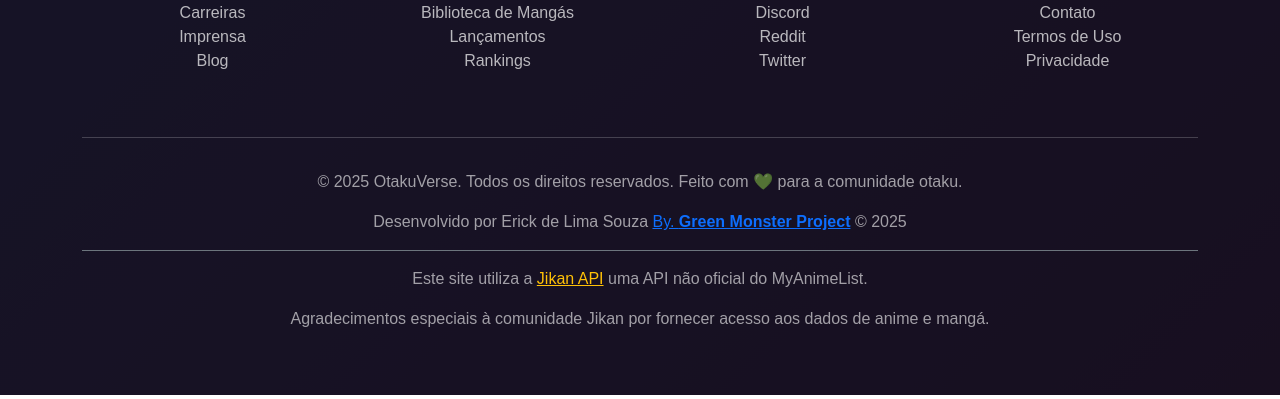
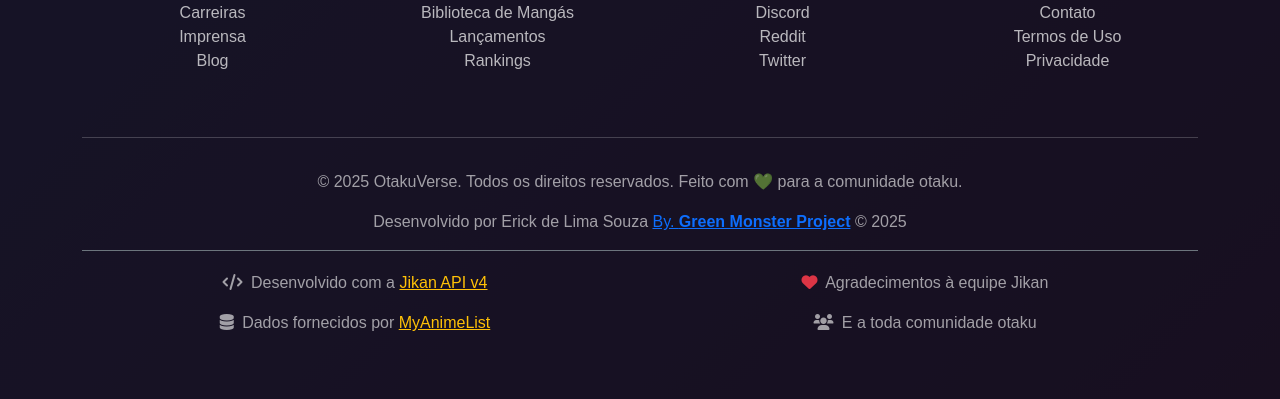
Before and after one commit to Erick-Lim-Souza/Otaku-Verse, a plain HTML site: page index.html in a window 1280 px wide. Shown: the part 2287-2686 px from the top of the page. Drawn offline with nearby package versions, Linux system fonts and the light colour scheme; no server answers.

Commit message:
Update index.html

```diff
--- a/index.html
+++ b/index.html
@@ -9,6 +9,7 @@
     <!-- Font Awesome para ícones -->
     <link rel="stylesheet" href="https://cdnjs.cloudflare.com/ajax/libs/font-awesome/6.0.0-beta3/css/all.min.css">
     <link rel="stylesheet" href="styles.css">
+
 </head>
 <body>
     <header class="navbar navbar-expand-lg navbar-dark">
@@ -304,23 +305,44 @@
                     </div>
                 </div>
 
-                <!--RODAPÉ-->
                 <div class="footer-bottom mt-5">
     <p>&copy; 2025 OtakuVerse. Todos os direitos reservados. Feito com 💚 para a comunidade otaku.</p>
     <p>Desenvolvido por Erick de Lima Souza <a href="https://ericklima-dev.netlify.app/">By. <strong>Green Monster Project</strong></a> &copy; 2025</p>
 
-    <!-- Adição das informações sobre a API e agradecimentos -->
+    <!-- Informações sobre a API e agradecimentos -->
     <div class="mt-3 pt-3 border-top border-secondary">
-            <P>
-                Este site utiliza a <a href="https://jikan.moe" target="_blank" class="text-warning">Jikan API</a>
-                uma API não oficial do MyAnimeList.
-            <P>
-                Agradecimentos especiais à comunidade Jikan por fornecer acesso aos dados de anime e mangá.
-            </P>
-        </p>
+        <div class="row">
+            <div class="col-md-6">
+                <p class="mb-1">
+                    <p>
+                        <i class="fas fa-code me-1"></i>
+                        Desenvolvido com a <a href="https://jikan.moe" target="_blank" class="text-warning">Jikan API v4</a>
+                    </p>
+                </p>
+                <p class="mb-1">
+                    <p>
+                        <i class="fas fa-database me-1"></i>
+                        Dados fornecidos por <a href="https://myanimelist.net" target="_blank" class="text-warning">MyAnimeList</a>
+                    </p>
+                </p>
+            </div>
+            <div class="col-md-6">
+                <p class="mb-1">
+                    <p>
+                        <i class="fas fa-heart me-1 text-danger"></i>
+                        Agradecimentos à equipe Jikan
+                    </p>
+                </p>
+                <p class="mb-0">
+                    <p>
+                        <i class="fas fa-users me-1"></i>
+                        E a toda comunidade otaku
+                    </p>
+                </p>
+            </div>
+        </div>
     </div>
 </div>
-
 
     <!-- Página de Detalhes -->
     <div id="detail-page" class="page">
@@ -534,8 +556,7 @@
 
     <!-- Bootstrap JS -->
     <script src="https://cdn.jsdelivr.net/npm/bootstrap@5.3.0/dist/js/bootstrap.bundle.min.js"></script>
-    <script src="https://code.jquery.com/jquery-3.6.0.min.js"></script>
-    <script src="https://cdnjs.cloudflare.com/ajax/libs/axios/0.21."></script>
     <script src="script.js"></script>
+
 </body>
 </html>
```
